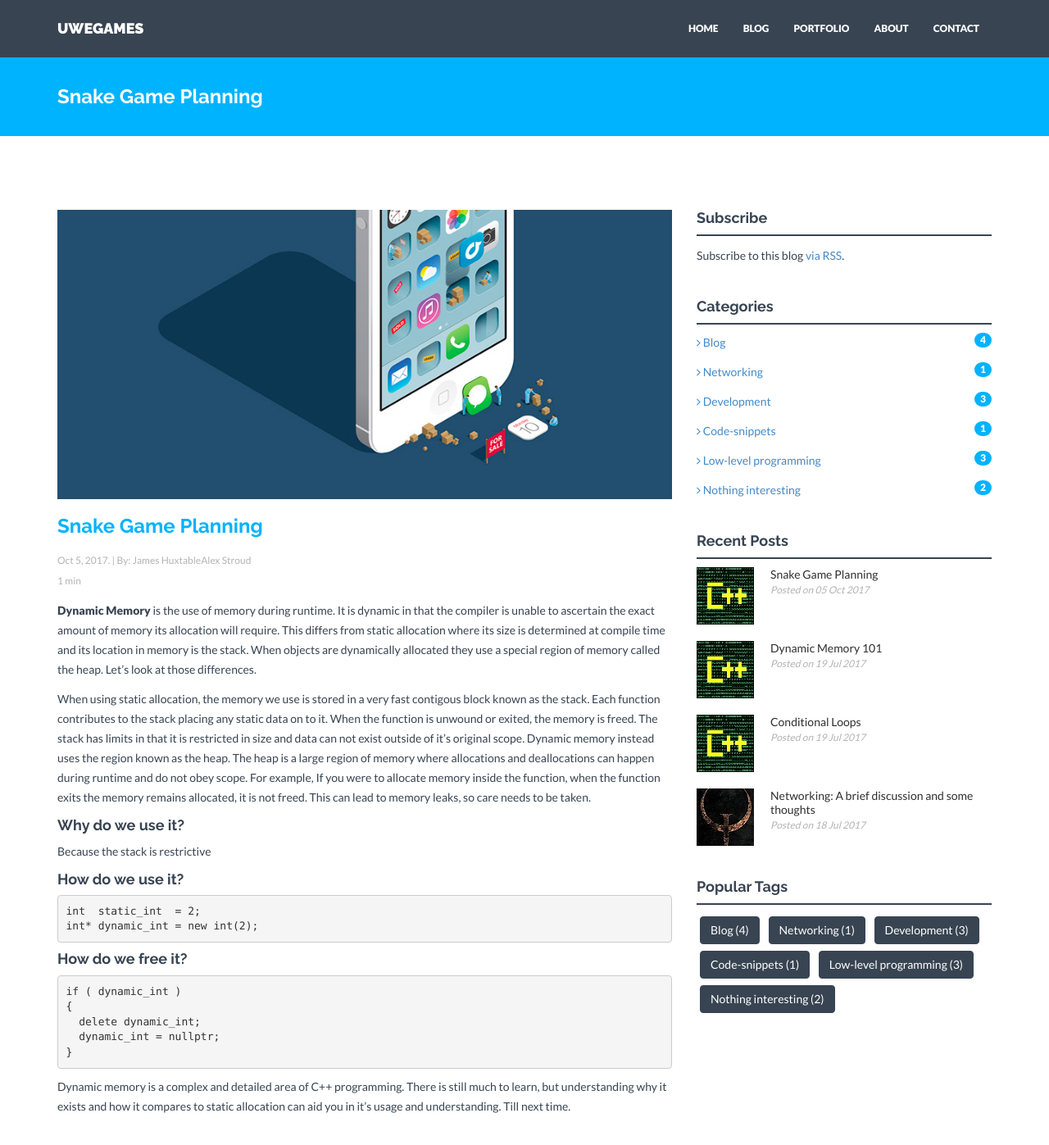
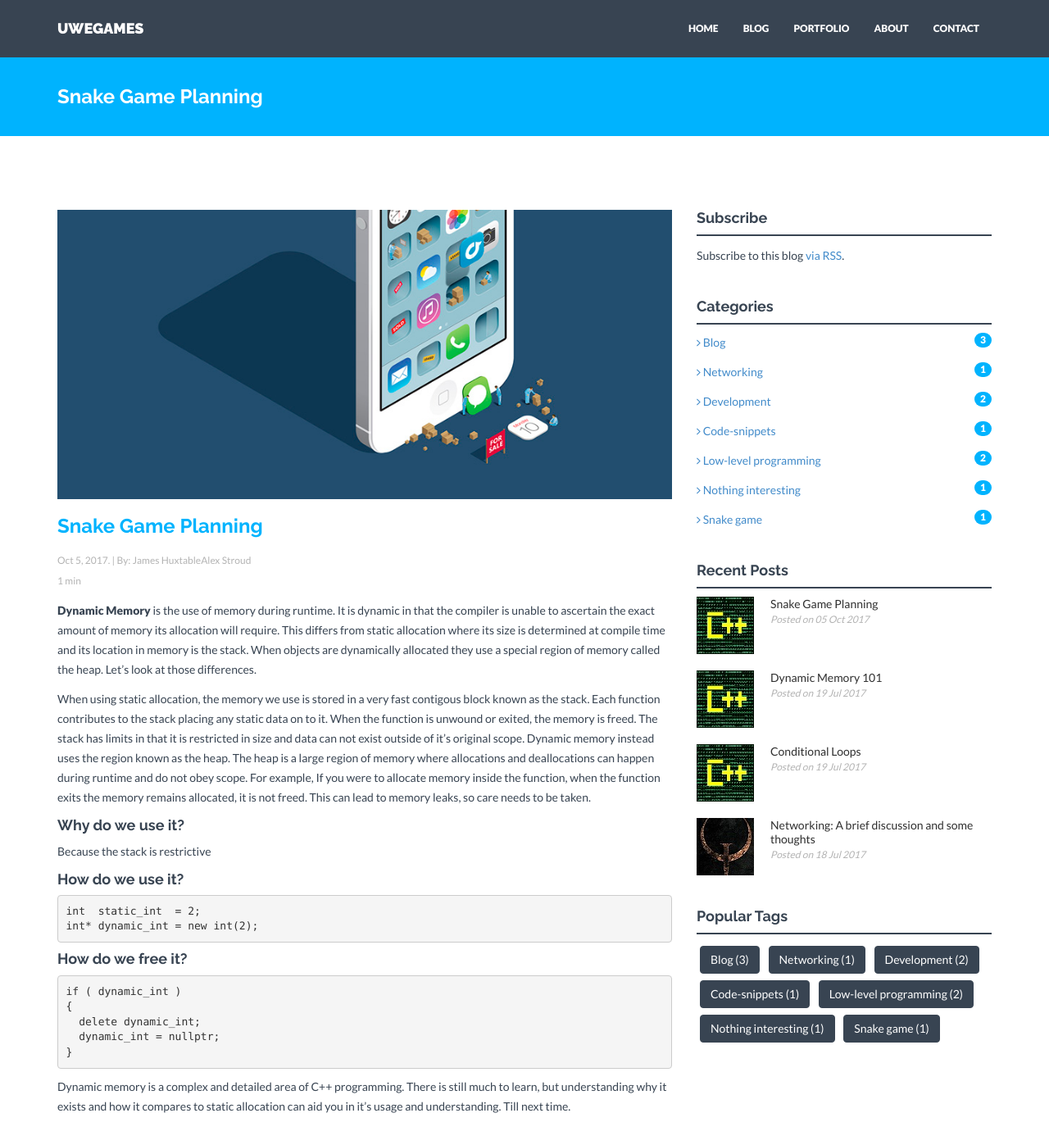
Before and after one commit to Stroudie2/Stroudie2.github.io, a Jekyll site: the page built from _posts/2017-10-05-snake.markdown, in a window 1280 px wide and 1400 px high. Shown: the top 1397 px of the window at 82% size. Built offline with Jekyll 4.4.1, drawn with Linux system fonts in a browser that asks for light colours; nearby versions of some CDN libraries.

Commit message:
Update 2017-10-05-snake.markdown

```diff
--- a/_posts/2017-10-05-snake.markdown
+++ b/_posts/2017-10-05-snake.markdown
@@ -4,10 +4,7 @@ title: Snake Game Planning
 date: 2017-10-05T11:27:00.000Z
 author: James HuxtableAlex Stroud
 categories:
-  - Blog
-  - Low-Level Programming
-  - Development
-  - Nothing Interesting
+  - Snake Game
 img: post01.jpg
 thumb: c_thumb.jpg
 published: true
```
